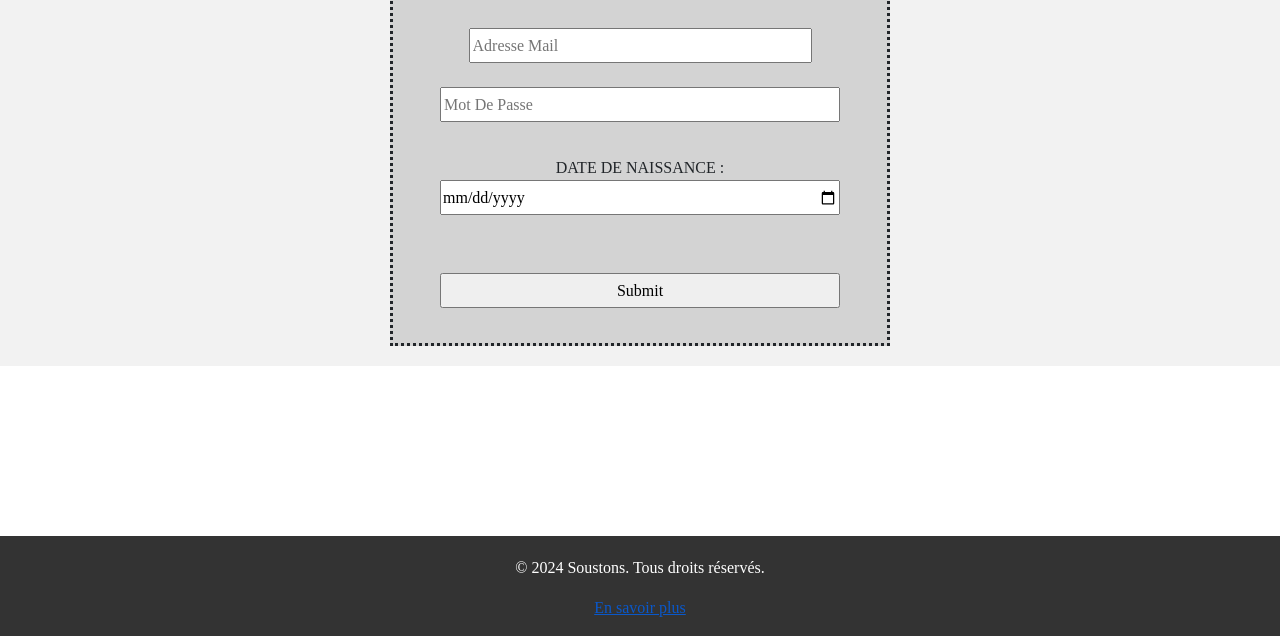
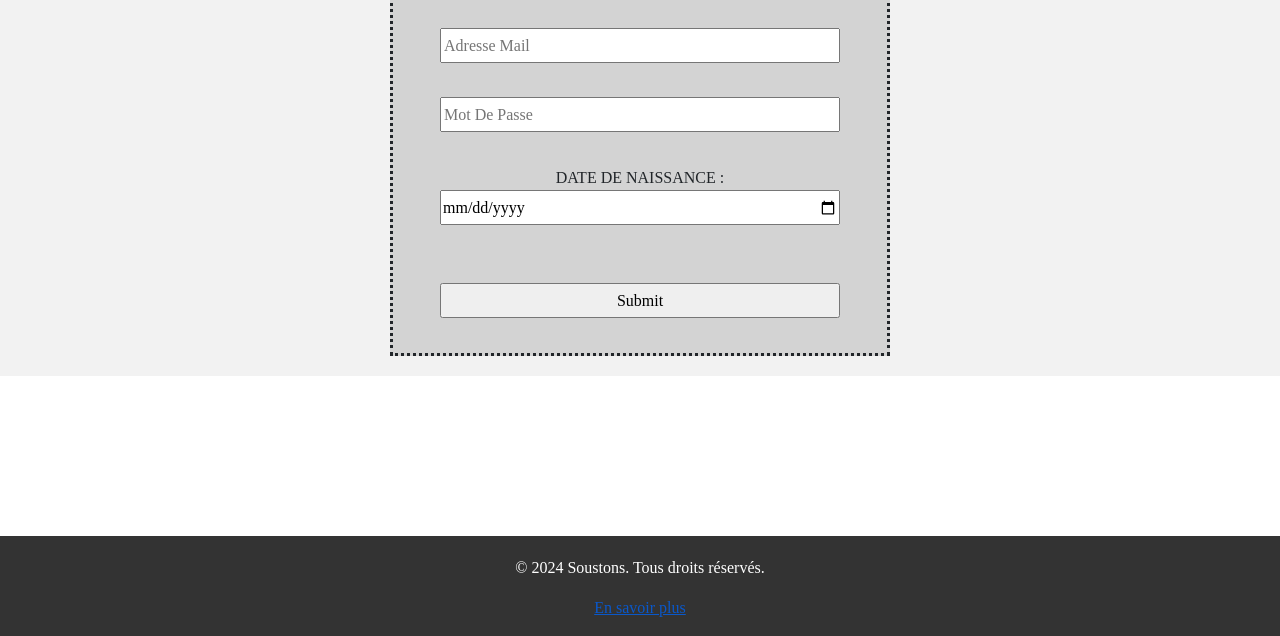
Before and after one commit to D0lab/L1-ProjetWeb, a plain HTML site: page pages/inscription.html in a window 1280 px wide. Shown: the part 218-854 px from the top of the page. Drawn offline with nearby package versions, Linux system fonts and the light colour scheme.

Commit message:
Add files via upload

```diff
--- a/css/inscription.css
+++ b/css/inscription.css
@@ -14,6 +14,7 @@
 
 /* Styles for the input fields */
 .formulaire_inscription input[type="text"],
+.formulaire_inscription input[type="email"],
 .formulaire_inscription input[type="password"],
 .formulaire_inscription input[type="date"],
 .formulaire_inscription input[type="submit"] {
```
